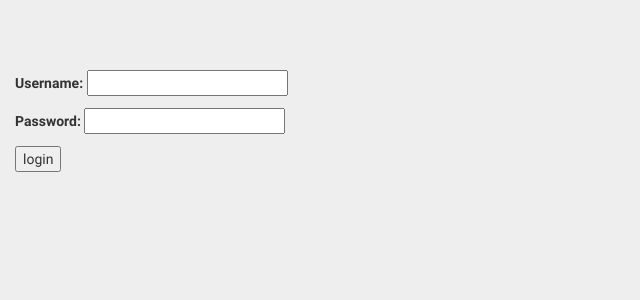
After one commit to arecker/moolah, a Django app: page /accounts/login/ in a window 1280 px wide. The commit adds this page. Shown: the top 300 px of the page, without its empty margins (0-640 px from the left). Run offline with Django 3.2, Linux system fonts and the light colour scheme; parts of the project's set-up code (start-up, migrations or seed data) failed here and were passed over; some libraries are stand-ins or nearby versions.

Commit message:
Login and logout

```diff
--- a/app/directives/moolah-nav.js
+++ b/app/directives/moolah-nav.js
@@ -14,6 +14,9 @@ angular.module('moolah')
             restrict: 'E',
             controller: 'moolahNavController',
             controllerAs: 'navController',
-            templateUrl: toStatic('directives/moolah-nav.html')
+            templateUrl: toStatic('directives/moolah-nav.html'),
+            scope: {
+                logoutUrl: '='
+            }
         };
     }]);
--- a/app/services/resource.js
+++ b/app/services/resource.js
@@ -0,0 +1,4 @@
+angular.module('moolah')
+    .factory('SummaryService', function() {
+
+    });
--- /dev/null
+++ b/app/site.css
@@ -0,0 +1 @@
+body { padding-top: 70px; }
--- a/app/views/summary.html
+++ b/app/views/summary.html
@@ -1,2 +1,3 @@
-<h1>Summary</h1>
-<button ng-click="controller.click()">Click me</button>
+<div class="page-header">
+  <h1>Summary</h1>
+</div>
--- a/moolah/urls.py
+++ b/moolah/urls.py
@@ -1,10 +1,12 @@
 from django.conf.urls import include, url
 from django.contrib import admin
 from django.views.generic import TemplateView
+from django.contrib.auth.decorators import login_required
 
 urlpatterns = [
     url(r'^admin/', include(admin.site.urls)),
     url(r'^api/', include('tracking.urls')),
     url(r'^api/api-auth/', include('rest_framework.urls', namespace='rest_framework')),
-    url(r'^$', TemplateView.as_view(template_name='index.html'))
+    url(r'^accounts/', include('django.contrib.auth.urls')),
+    url(r'^$', login_required(TemplateView.as_view(template_name='index.html')))
 ]
--- a/templates/css.html
+++ b/templates/css.html
@@ -3,3 +3,4 @@
 <link href="{% static 'bootstrap-material-design/dist/css/roboto.min.css' %}" rel="stylesheet">
 <link href="{% static 'bootstrap-material-design/dist/css/material.min.css' %}" rel="stylesheet">
 <link href="{% static 'bootstrap-material-design/dist/css/ripples.min.css' %}" rel="stylesheet">
+<link href="{% static 'site.css' %}" rel="stylesheet">
--- a/templates/index.html
+++ b/templates/index.html
@@ -1,6 +1,6 @@
 {% extends "base.html" %}
 {% block content %}
-<moolah-nav></moolah-nav>
+<moolah-nav logout-url="'{% url 'django.contrib.auth.views.logout' %}'"></moolah-nav>
 <div ng-view></div>
 {% endblock %}
 {% block scripts %}
--- /dev/null
+++ b/templates/registration/login.html
@@ -0,0 +1,27 @@
+{% extends "base.html" %}
+{% block content %}
+{% if form.errors %}
+<p>Your username and password didn't match. Please try again.</p>
+{% endif %}
+{% if next %}
+{% if user.is_authenticated %}
+<p>Your account doesn't have access to this page. To proceed,
+  please login with an account that has access.</p>
+{% else %}
+<p>Please login to see this page.</p>
+{% endif %}
+{% endif %}
+  <div class="row">
+    <div class="col-lg-6">
+      <form method="post" action="{% url 'django.contrib.auth.views.login' %}">
+        <div class="form-group">
+          {% csrf_token %}
+          {{ form.as_p }}
+          <input type="submit" value="login" />
+          <input type="hidden" name="next" value="{{ next }}" />
+        </div>
+      </form>
+    </div>
+  </div>
+</form>
+{% endblock %}
```
Also changed, not shown: app/directives/moolah-nav.html (+5 -2 lines).
